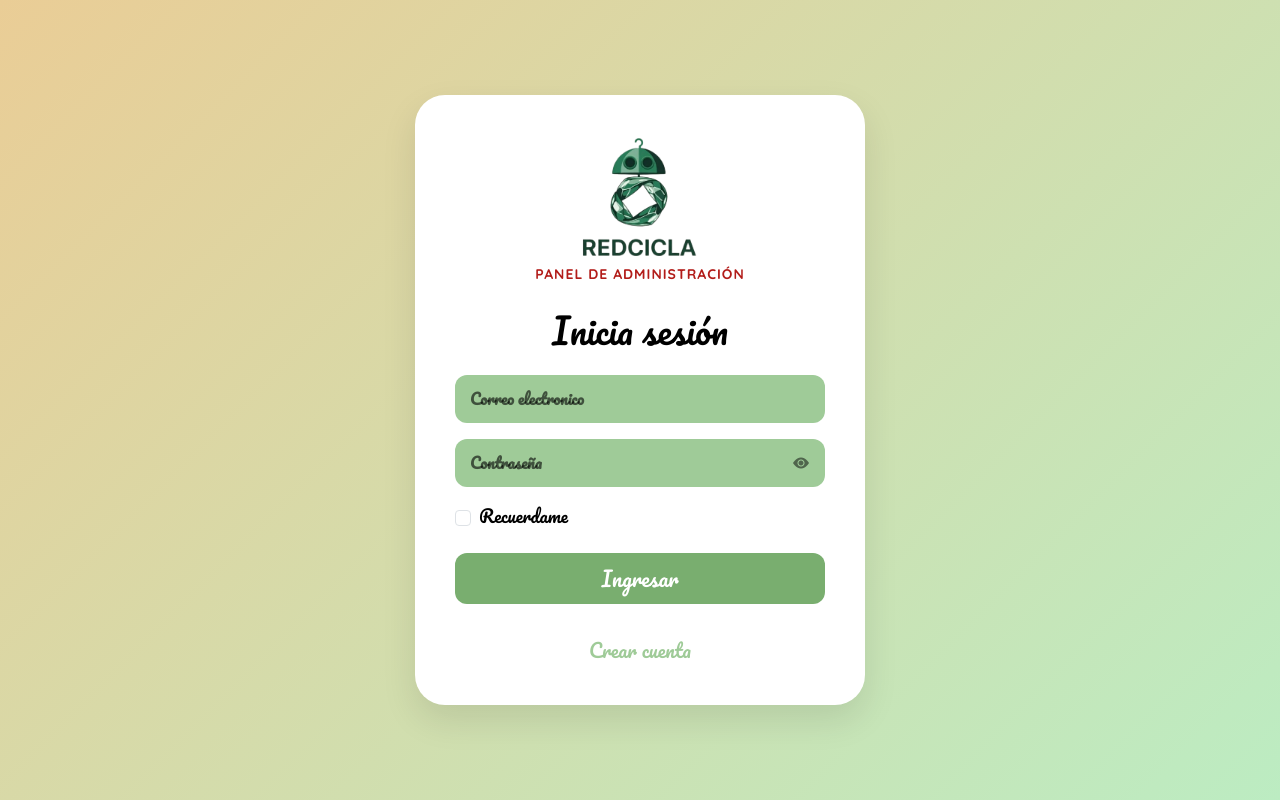
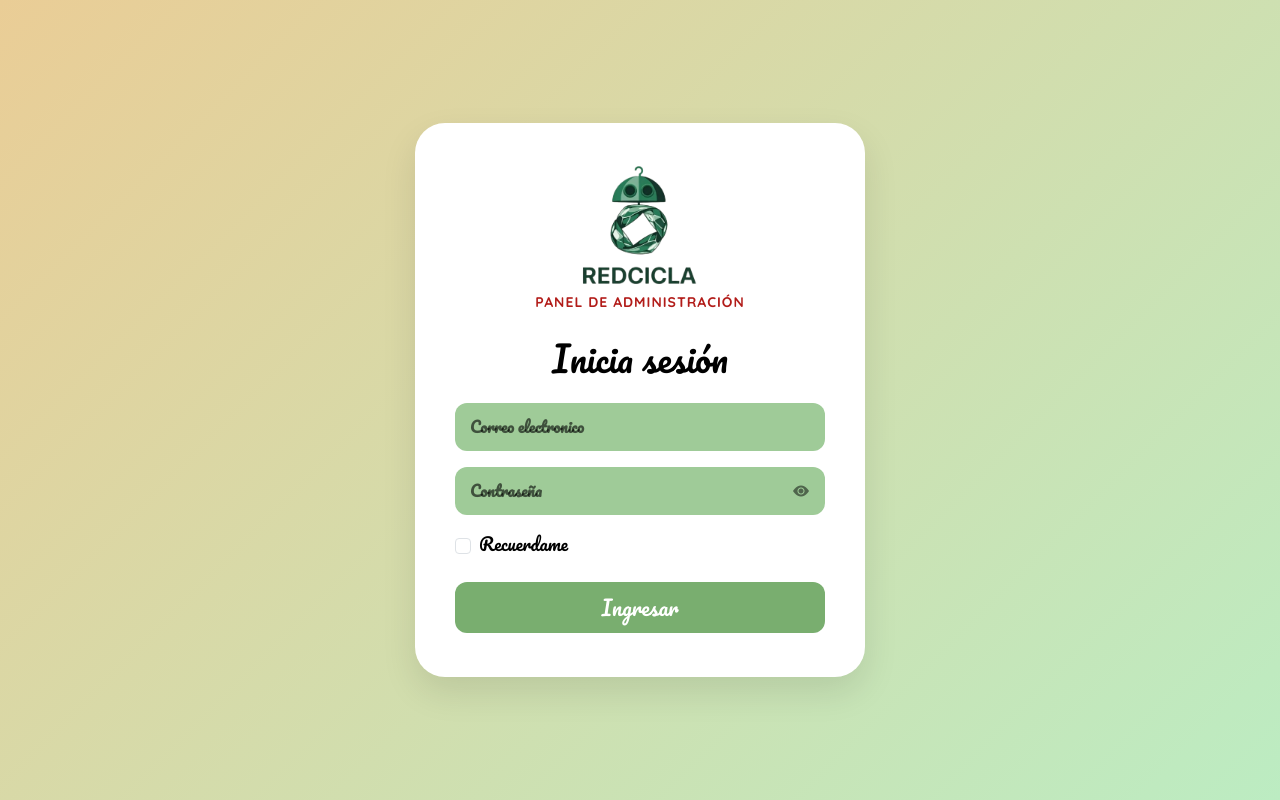
Before and after one commit to MarcoMzSaav/ProyectoRedCicla, a Flask app: page /login in a window 1280 px wide. Run offline with Flask 3, Linux system fonts and the light colour scheme; parts of the project's set-up code (start-up, migrations or seed data) failed here and were passed over.

Commit message:
fix login

```diff
--- a/pag_web/templates/login.html
+++ b/pag_web/templates/login.html
@@ -111,19 +111,6 @@
             font-size: 1.1rem;
         }
 
-        /* Enlace Crear Cuenta */
-        .link-crear-cuenta {
-            font-family: 'Pacifico', cursive;
-            color: var(--color-light-green);
-            text-decoration: none;
-            font-size: 1.2rem;
-            transition: color 0.3s ease;
-        }
-
-        .link-crear-cuenta:hover {
-            color: var(--color-primary-green);
-        }
-
         .sub-panel-text {
             color: var(--color-red);
             font-weight: bold;
@@ -174,13 +161,9 @@
                     </label>
                 </div>
 
-                <button type="submit" class="btn btn-ingresar w-100 mb-3">
+                <button type="submit" class="btn btn-ingresar w-100 mb-1">
                     Ingresar
                 </button>
-
-                <div class="text-center mt-3">
-                    <a href="#" class="link-crear-cuenta">Crear cuenta</a>
-                </div>
             </form>
 
         </div>
```
